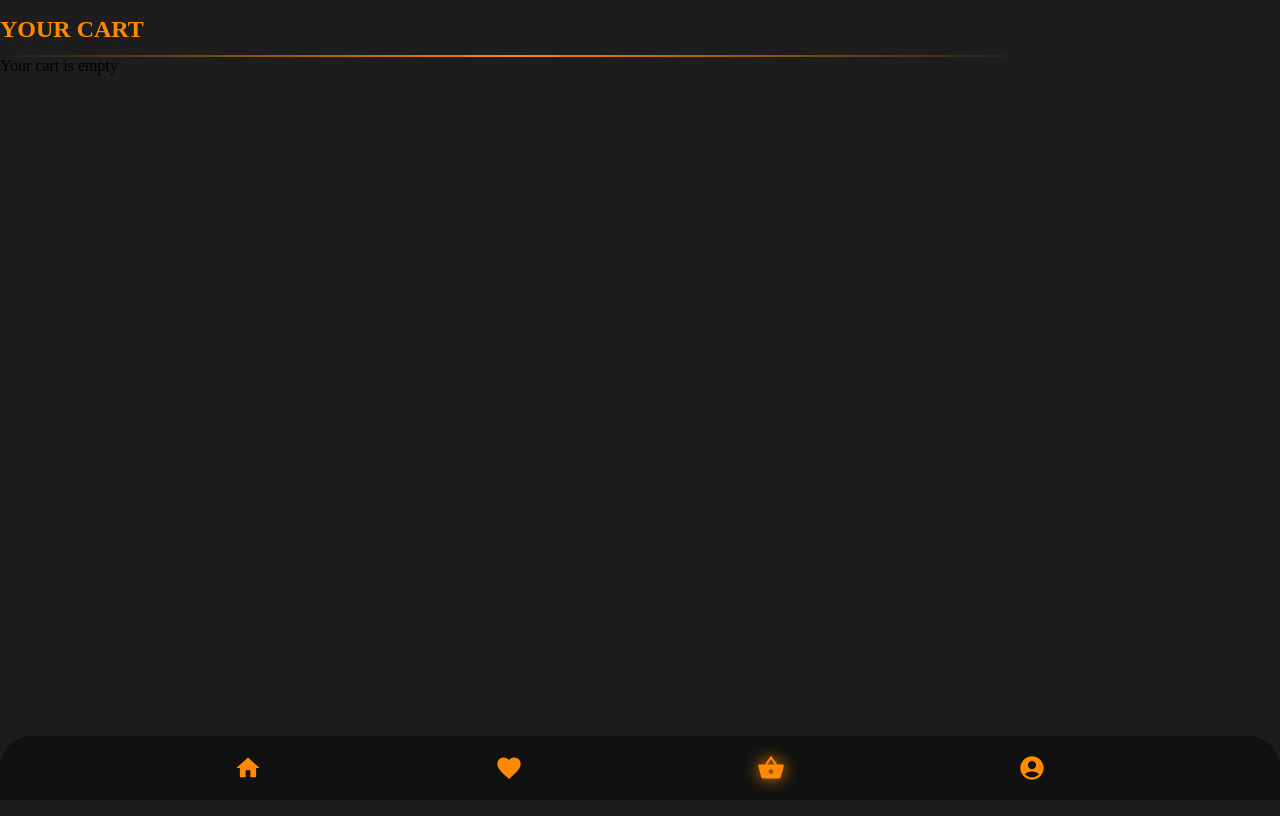
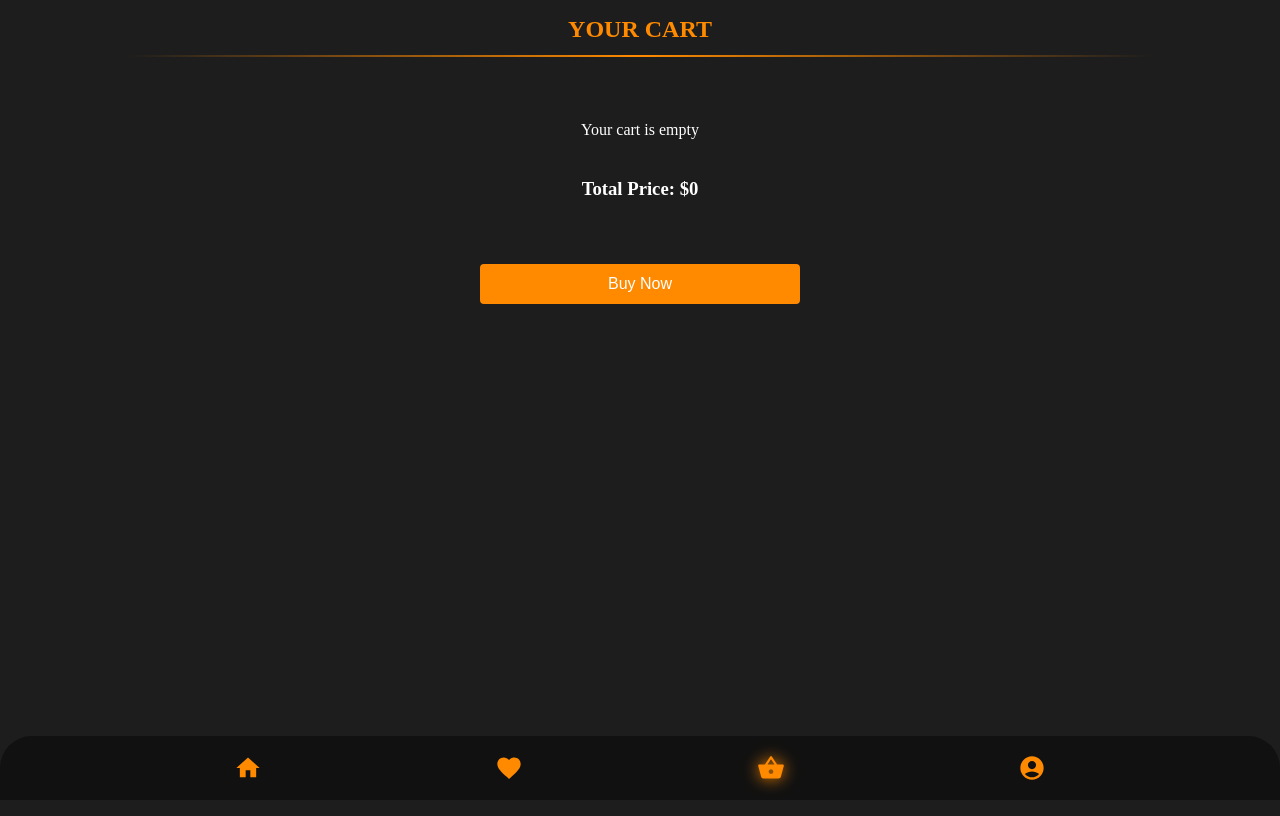
Before and after one commit to AdrSpeer/Food-Bro-App, a React (Vite) app: page /cart in a window 1280 px wide. Built offline with nearby package versions, Linux system fonts and the light colour scheme.

Commit message:
added cart functions and style

```diff
--- a/src/Pages/Cart/Cart.css
+++ b/src/Pages/Cart/Cart.css
@@ -1,6 +1,64 @@
 .cart-container {
   height: 100vh;
+  display: flex;
+  flex-direction: column;
+  align-items: center;
+  color: white;
+}
+
+.cart-wrapper {
+  display: flex;
+  align-items: center;
+  flex-direction: column;
+  margin-top: 5vw;
 }
 .cart-container img {
-  width: 20%;
+  width: 30%;
 }
+
+.cart-box {
+  padding: 5vw;
+  display: flex;
+  align-items: center;
+  justify-content: flex-start;
+  gap: 20vw;
+  background-color: #3c3b3b95;
+  margin: 5vw;
+  border-radius: 10px;
+}
+.cart-order {
+  display: flex;
+  flex-direction: column;
+
+  gap: 1vw;
+}
+
+.cart-total button {
+  width: 25vw;
+  height: 5vh;
+  border: none;
+  font-size: 1rem;
+  border-radius: 4px;
+  color: white;
+  background-color: #ff8a00;
+}
+
+.cart-total {
+  display: flex;
+  flex-direction: column;
+  align-items: center;
+  gap: 5vw;
+  margin-top: 3vw;
+}
+
+.delivery-message {
+  margin-top: 30vw;
+}
+
+.cart-hidden {
+  display: none;
+}
+
+#delivery-message {
+  margin: 5vw 0;
+}
--- a/src/Pages/Cart/Cart.jsx
+++ b/src/Pages/Cart/Cart.jsx
@@ -1,30 +1,57 @@
 import "./Cart.css";
-import { useContext } from "react";
+import { createElement, useContext } from "react";
 import Footer from "../../Components/Footer/Footer";
 import { CartItemsContext } from "../../Context/Context";
+import { useState } from "react";
 
 const Cart = () => {
   const { cartItems, setCartItems } = useContext(CartItemsContext);
+  const [deliveryMessage, setDeliveryMessage] = useState("");
+  const [showProduct, setShowProduct] = useState(true);
+  const calculateTotalPrice = () => {
+    let total = cartItems.reduce(
+      (acc, item) => acc + item.price * item.quantity,
+      0
+    );
+    return total;
+  };
+
+  const buyIt = () => {
+    setCartItems([]);
+    setDeliveryMessage("Vielen Dank für Ihre Bestellung");
+    setShowProduct(false);
+  };
+
   return (
     <section className="cart-container">
       <div className="profile-t-container">
         <h2 className="profile-title">YOUR CART</h2>
       </div>
       <div className="balken"></div>
+      <div className="cart-wrapper">
         {cartItems.length === 0 ? (
           <p>Your cart is empty</p>
         ) : (
           <div>
             {cartItems.map((item, index) => (
-            <div key={index}>
+              <div className="cart-box" key={index}>
                 <img src={`../${item.image}`} alt={item.name} />
+                <div className="cart-order">
                   <p>{item.name}</p>
                   <p>Quantity: {item.quantity}</p>
                   <p>Price: ${item.price * item.quantity}</p>
                 </div>
+              </div>
             ))}
           </div>
         )}
+        <div className={showProduct ? "cart-total" : "cart-hidden"}>
+          <h3>Total Price: ${calculateTotalPrice()}</h3>
+          <button onClick={buyIt}>Buy Now</button>
+        </div>
+        <h2 id="delivery-message">{deliveryMessage}</h2>
+      </div>
+
       <Footer />
     </section>
   );
```
Lines whose indentation alone changed are shown as unchanged.
